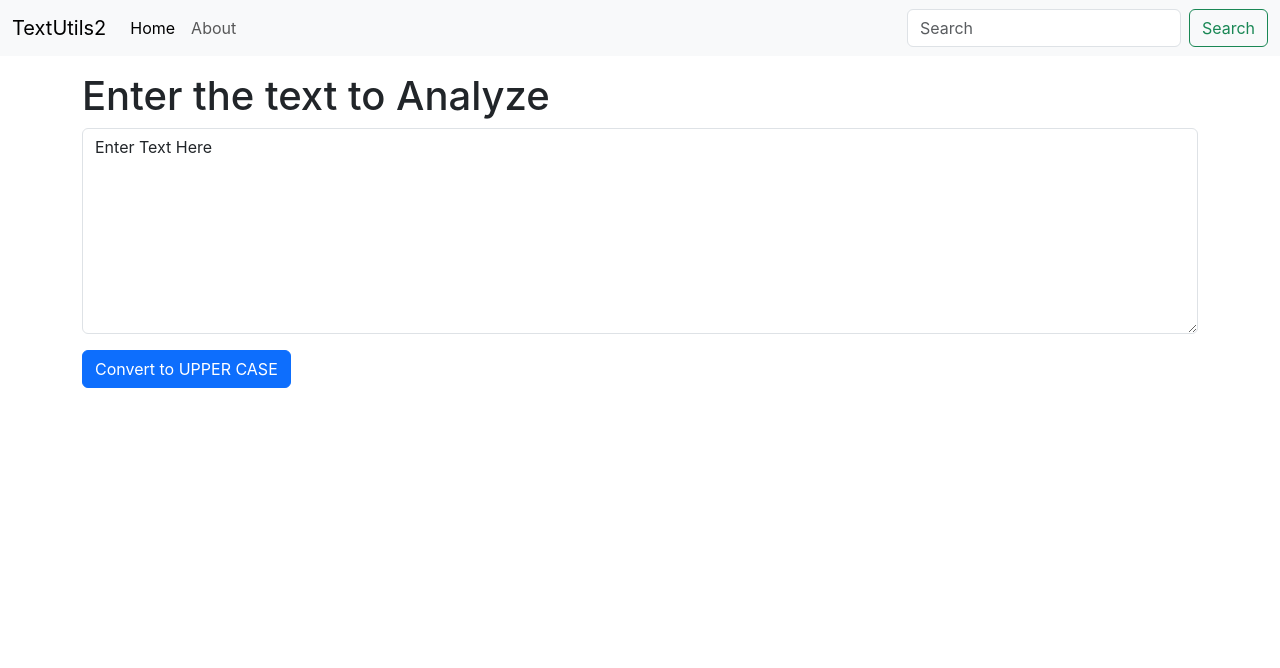
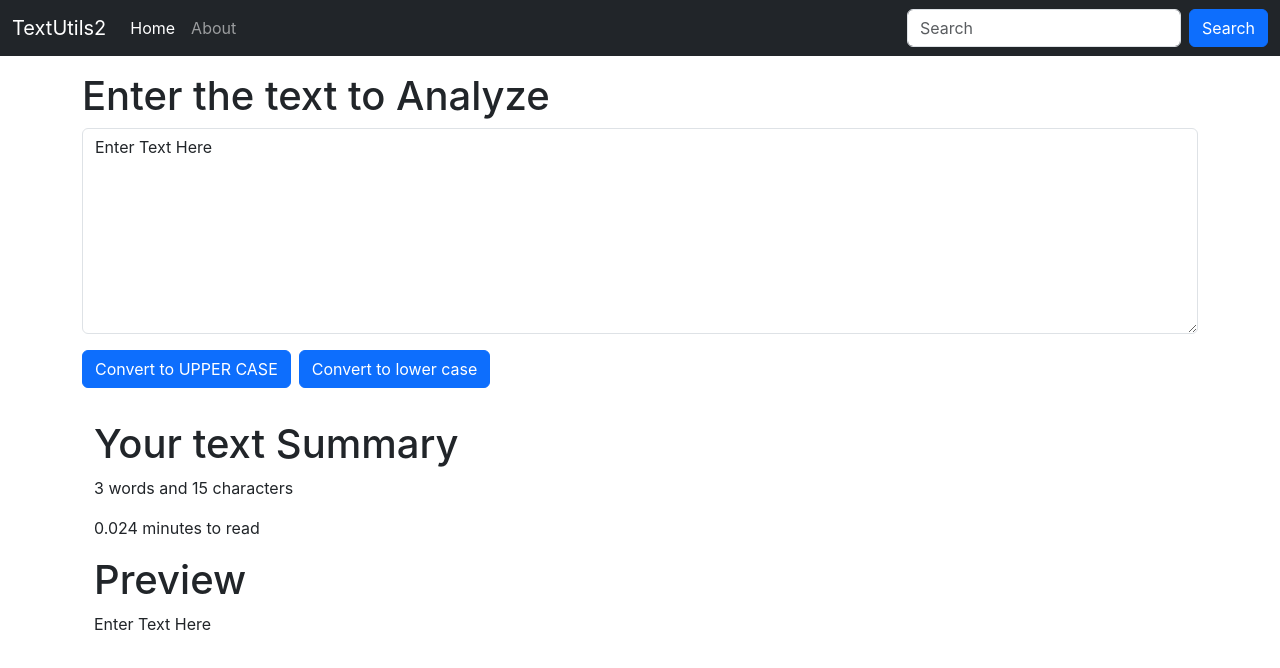
Before and after one commit to ManojBinwal/react1, a React (Create React App) app: page / in a window 1280 px wide. Shown: the top 668 px of the page. Built offline with nearby package versions, Linux system fonts and the light colour scheme.

Commit message:
adding more logic

```diff
--- a/src/components/Navbar.js
+++ b/src/components/Navbar.js
@@ -4,7 +4,7 @@ import PropTypes from 'prop-types'
 
 const Navbar = (props) => {
     return (
-        <nav className="navbar navbar-expand-lg bg-body-tertiary">
+        <nav className="navbar navbar-expand-lg navbar-dark bg-dark">
             <div className="container-fluid">
                 <a className="navbar-brand" href="/">{props.title}</a>
                 <button className="navbar-toggler" type="button" data-bs-toggle="collapse" data-bs-target="#navbarSupportedContent" aria-controls="navbarSupportedContent" aria-expanded="false" aria-label="Toggle navigation">
@@ -21,7 +21,7 @@ const Navbar = (props) => {
                     </ul>
                     <form className="d-flex" role="search">
                         <input className="form-control me-2" type="search" placeholder="Search" aria-label="Search" />
-                        <button className="btn btn-outline-success" type="submit">Search</button>
+                        <button className="btn btn-primary" type="submit">Search</button>
                     </form>
                 </div>
             </div>
--- a/src/components/TextForm.js
+++ b/src/components/TextForm.js
@@ -6,15 +6,26 @@ const TextForm = (props) => {
 
     const [text, setText] = useState('Enter Text Here');
 
-    const handleClick = () => {
-        // console.log("button was clicked" + text)
+    const handleUpClick = () => {
+        console.log("button was clicked")
         const newText = text.toUpperCase(text);
         setText(newText);
 
     }
+    const handleDwClick = () => {
+        console.log("button was clicked")
+        const newText = text.toLowerCase(text);
+        setText(newText);
+
+    }
+
+    // event.target.value extracts the current value of the textarea where the user typed.
+    // The extracted value is used as an argument to the setText function.
+    // When setText is called with the new value, it triggers a re-render of the component with the updated state.
+    // As a result, the value of the textarea is updated to match the user's input.
 
     const handleOnChange = (event) => {
-        // console.log('on Change this appeared')
+        console.log('on Change ')
         setText(event.target.value)
     }
     //wrong way to change text
@@ -29,7 +40,15 @@ const TextForm = (props) => {
             <div className="mb-3">
                 {/* <label for="myBox" class="form-label">{props.title}</label> */}
                 <textarea value={text} onChange={handleOnChange} className="form-control " id="myBox" rows="8" ></textarea>
-                <button className="btn btn-primary my-3" onClick={handleClick}>Convert to UPPER CASE</button>
+                <button className="btn btn-primary my-3" onClick={handleUpClick}>Convert to UPPER CASE</button>
+                <button className="btn btn-primary my-3 mx-2" onClick={handleDwClick}>Convert to lower case</button>
+            </div>
+            <div className="container my-2">
+                <h1>Your text Summary</h1>
+                <p>{text.split(" ").length} words and {text.length} characters</p>
+                <p>{(text.split(" ").length) * 0.008} minutes to read</p>
+                <h1>Preview</h1>
+                <p>{text}</p>
             </div>
         </div>
     )
```
